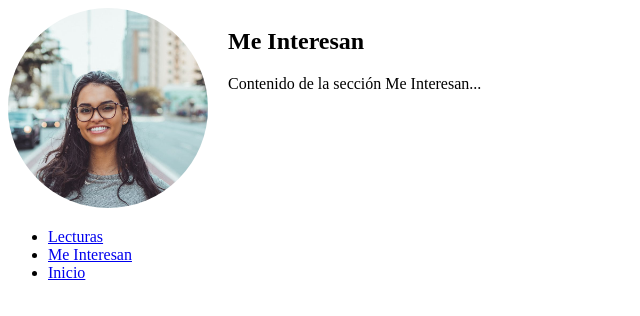
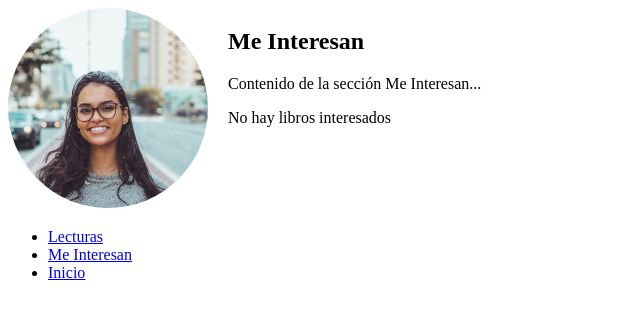
Before and after one commit to emaenriquez/book_recommendations, a React (Vite) app: page /profile/meinteresan in a window 1280 px wide. Shown: the top 316 px of the page, without its empty margins (0-640 px from the left). Built offline with nearby package versions, Linux system fonts and the light colour scheme.

Commit message:
add functionality to mark books as read and send them to the Readings component; added a checkbox that updates the state and sends the marked books to the Readings component in the Profile.

```diff
--- a/src/components/BooksCard.jsx
+++ b/src/components/BooksCard.jsx
@@ -2,18 +2,30 @@ import { useContext, useState, useEffect } from "react";
 import { GlobalContext } from "../context/ContextGlobal";
 
 const BooksCard = ({ book }) => {
-  const { addBookToRead, readBooks } = useContext(GlobalContext);
+  const { addBookToRead, readBooks , interestedBooks , addBookToInterested } = useContext(GlobalContext);
   const [isChecked, setIsChecked] = useState(false);
+  const [isInterestedChecked, setIsInterestedChecked] = useState(false);
 
   useEffect(() => {
     setIsChecked(readBooks.some((b) => b.id === book.id));
   }, [readBooks, book.id]);
+
+  useEffect(() => {
+    setIsInterestedChecked(interestedBooks.some((b) => b.id === book.id));
+  },[interestedBooks, book.id])
 
   const handleCheckboxChange = () => {
     if (!isChecked) {
       addBookToRead(book);
     }
     setIsChecked(!isChecked);
+  };
+
+  const hafleCheckboxInterestedChange = () => {
+    if (!isInterestedChecked) {
+      addBookToInterested(book);
+    }
+    setIsInterestedChecked(!isInterestedChecked);
   };
 
   return (
@@ -33,6 +45,14 @@ const BooksCard = ({ book }) => {
         />
         Marcar como leído
       </label>
+      <label>
+        <input
+          type="checkbox"
+          checked={isInterestedChecked}
+          onChange={hafleCheckboxInterestedChange}
+        />
+        Marcar interesado
+      </label>
     </div>
   );
 };
--- a/src/components/Meinteresan.jsx
+++ b/src/components/Meinteresan.jsx
@@ -1,10 +1,27 @@
+import { useContext } from "react";
+import { GlobalContext } from "../context/ContextGlobal";
+function Meinteresan() {
 
-function Meinteresan() {
+  const { interestedBooks } = useContext(GlobalContext)
   return (
     <div>
-            <h2>Me Interesan</h2>
-            <p>Contenido de la sección Me Interesan...</p>
-        </div>
+      <h2>Me Interesan</h2>
+      <p>Contenido de la sección Me Interesan...</p>
+      {
+        interestedBooks.length === 0 ? (
+          <p>No hay libros interesados</p>
+        ) : (
+          interestedBooks.map((book) => (
+            <div key={book.id} className="books-card">
+              <img src={book.thumbnail} alt="portada" />
+              <h2>{book.title}</h2>
+              <h3>{book.subtitle}</h3>
+              <p>{book.description}</p>
+            </div>
+          ))
+        )
+      }
+    </div>
   )
 }
 
--- a/src/context/ContextGlobal.jsx
+++ b/src/context/ContextGlobal.jsx
@@ -4,6 +4,7 @@ export const GlobalContext = createContext();
 
 export const GlobalProvider = ({ children }) => {
   const [readBooks, setBooks] = useState([]);
+  const [interestedBooks,setInterestedBooks] = useState([])
 
   const addBookToRead = (book) => {
     console.log("Adding book:", book); // Log para verificar
@@ -16,8 +17,19 @@ export const GlobalProvider = ({ children }) => {
     });
   };
 
+  const addBookToInterested = (book) => {
+    console.log("Adding book:", book); // Log para verificar
+    setInterestedBooks((prevBooks) => {
+      // Evitar duplicados
+      if (prevBooks.some(b => b.id === book.id)) {
+        return prevBooks;
+      }
+      return [...prevBooks, book];
+    });
+  }
+
   return (
-    <GlobalContext.Provider value={{ readBooks, addBookToRead }}>
+    <GlobalContext.Provider value={{ readBooks, addBookToRead, interestedBooks , addBookToInterested }}>
       {children}
     </GlobalContext.Provider>
   );
```
